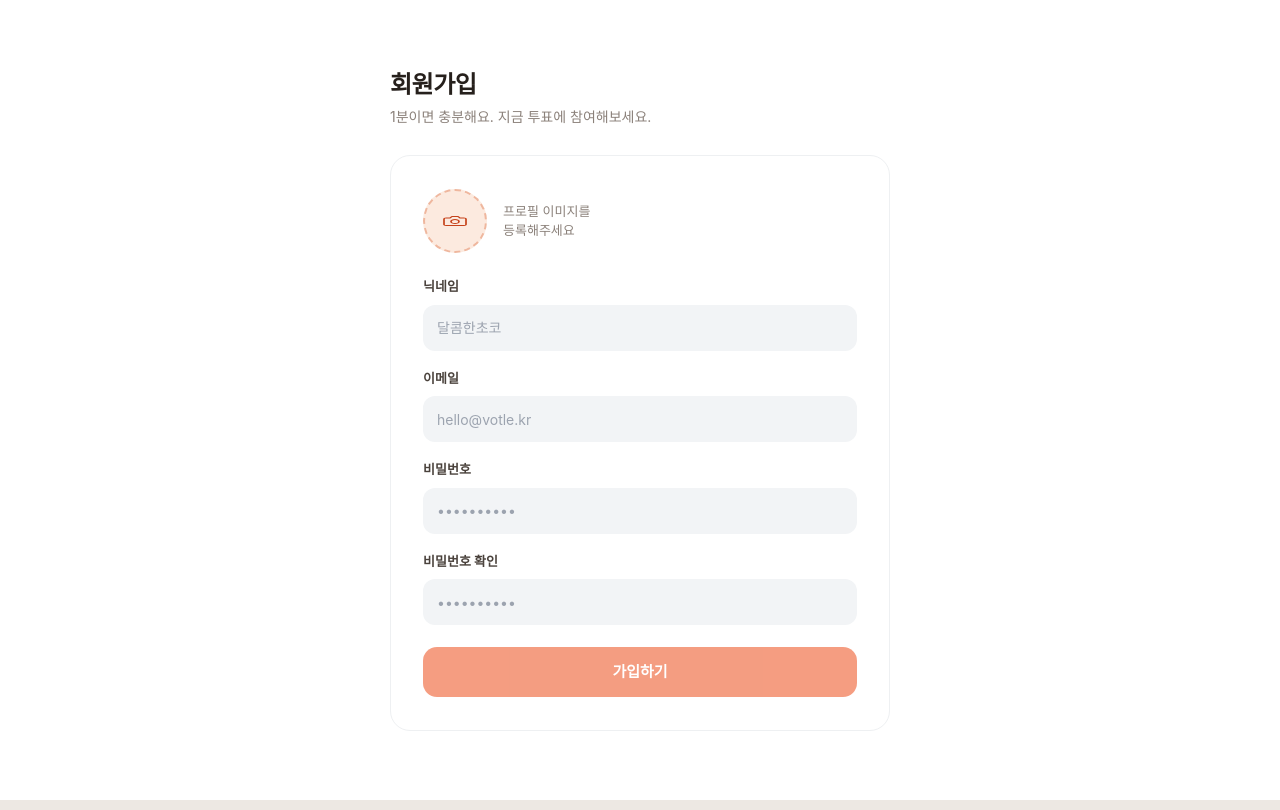
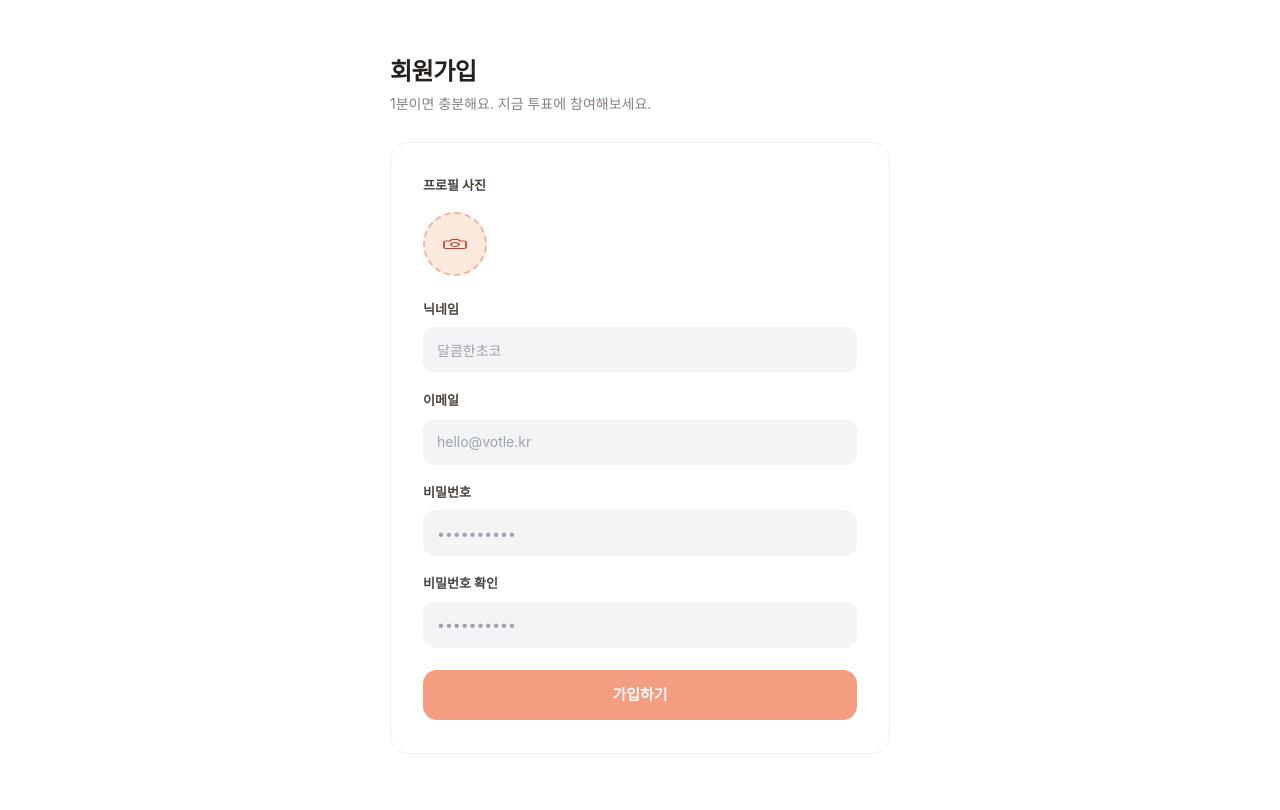
Before and after one commit to 100-hours-a-week/KTB4_Zoe_Full_Week7, a React (Vite) app: page /signup in a window 1280 px wide. Built offline with nearby package versions, Linux system fonts and the light colour scheme; no server answers.

Commit message:
style: 회원가입 프로필사진 Ui 수정

```diff
--- a/src/pages/SignupPage.tsx
+++ b/src/pages/SignupPage.tsx
@@ -47,7 +47,6 @@ export function SignupPage() {
   const isValid = useMemo(
     () => {
       const hasRequiredInput =
-        Boolean(profileImage) &&
         Boolean(nickname.trim()) &&
         Boolean(email.trim()) &&
         Boolean(password.trim()) &&
@@ -55,7 +54,6 @@ export function SignupPage() {
 
       return (
         hasRequiredInput &&
-        helpers.profileImage === "" &&
         nicknameValidation.isValid &&
         emailValidation.isValid &&
         passwordValidation.isValid &&
@@ -123,16 +121,15 @@ export function SignupPage() {
 
         <form className="auth-card signup-card" onSubmit={handleSubmit}>
           <label className="profile-upload">
+            <div className="form-label">
+              프로필 사진
+            </div>
             <span className="profile-preview">
               {preview ? (
                 <img src={preview} alt="프로필 미리보기" />
               ) : (
                 <Icon name="camera" size="xl" className="profile-preview-icon" />
               )}
-            </span>
-            <span className="profile-upload-text">
-              <span>프로필 이미지를</span>
-              <span>등록해주세요</span>
             </span>
             <input
               type="file"
--- a/src/styles.css
+++ b/src/styles.css
@@ -360,7 +360,7 @@
   }
 
   .profile-upload {
-    @apply flex cursor-pointer items-center gap-4 text-[13px] text-muted;
+    @apply flex flex-col cursor-pointer items-start gap-4 text-[13px] text-muted;
   }
 
   .profile-upload-text {
```
